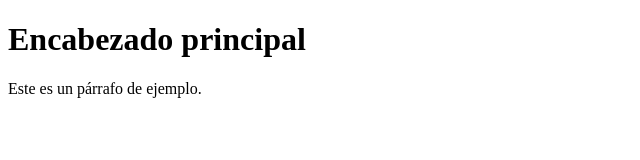
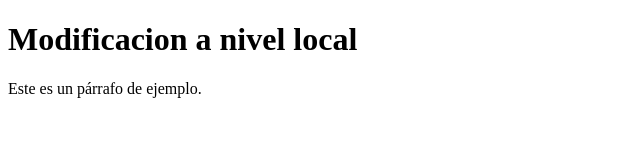
Before and after one commit to pipeand/Prueba_Adso, a plain HTML site: page index.html in a window 1280 px wide. Shown: the whole page, without its empty margins (0-640 px from the left). Drawn offline with Linux system fonts and the light colour scheme.

Commit message:
se modifico a nivel local

```diff
--- a/index.html
+++ b/index.html
@@ -4,7 +4,7 @@
     <title>Envio  desde un git local, Envio desde el origin</title>
   </head>
   <body>
-    <h1>Encabezado principal</h1>
+    <h1>Modificacion a nivel local</h1>
     <p>Este es un párrafo de ejemplo.</p>
   </body>
 </html>
```
